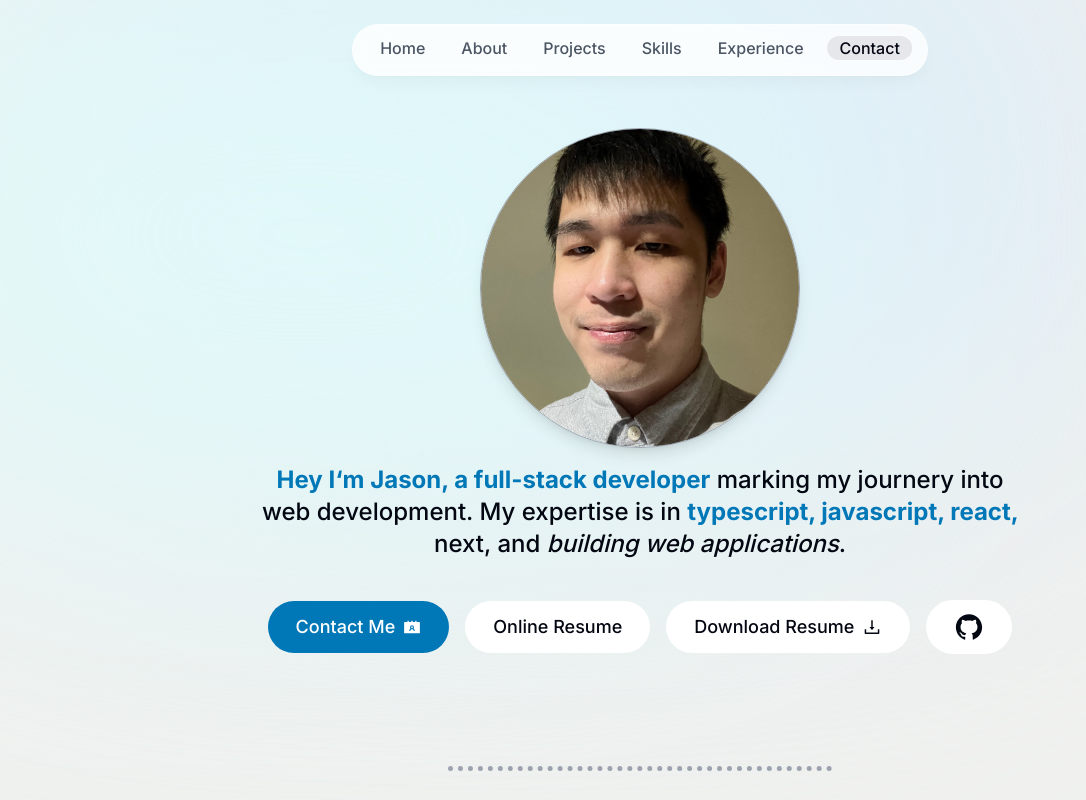
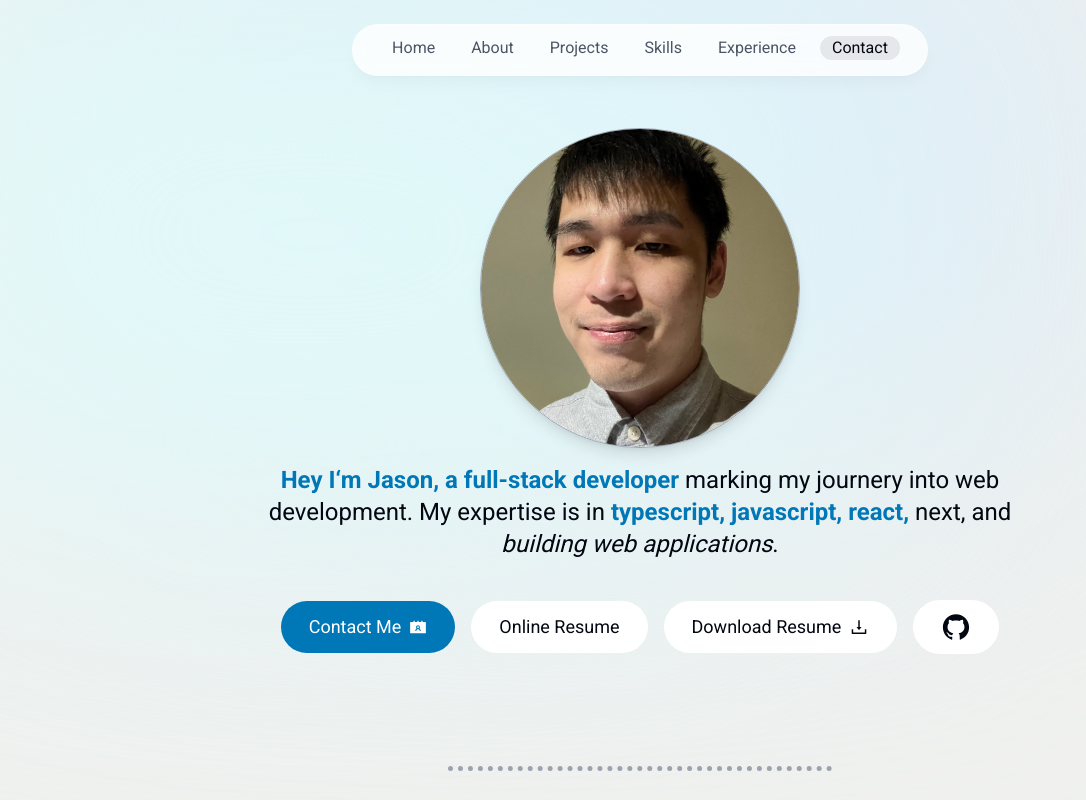
Before and after one commit to JasonMac123/NewPortfolio, a Next.js app: page / in a window 1280 px wide. Shown: the top 800 px of the page, without its empty margins (0-1086 px from the left). Built offline with nearby package versions, Linux system fonts and the light colour scheme.

Commit message:
Changes default font text

```diff
--- a/app/layout.tsx
+++ b/app/layout.tsx
@@ -1,5 +1,5 @@
 import "./globals.css";
-import { Inter } from "next/font/google";
+import { Roboto } from "next/font/google";
 
 import Header from "@/components/Header";
 import ActiveSectionContextProvider from "@/context/activeSectionContext";
@@ -7,7 +7,12 @@ import ActiveSectionContextProvider from "@/context/activeSectionContext";
 import { Toaster } from "react-hot-toast";
 import Footer from "@/components/Sections/Footer";
 
-const inter = Inter({ subsets: ["latin"] });
+const inter = Roboto({
+  weight: ["400", "700"],
+  style: ["normal", "italic"],
+  subsets: ["latin"],
+  display: "swap",
+});
 
 export const metadata = {
   title: "Jason Mac | Web Developer",
```
